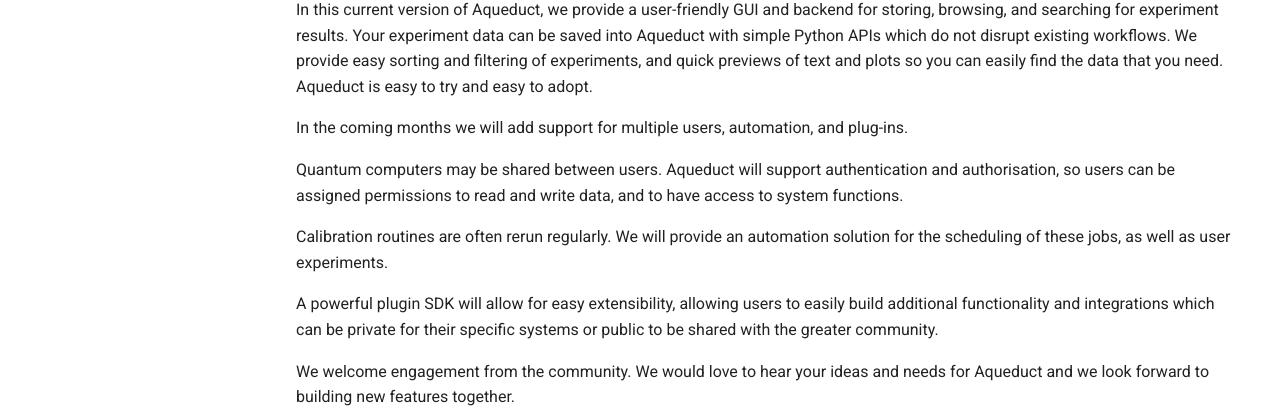
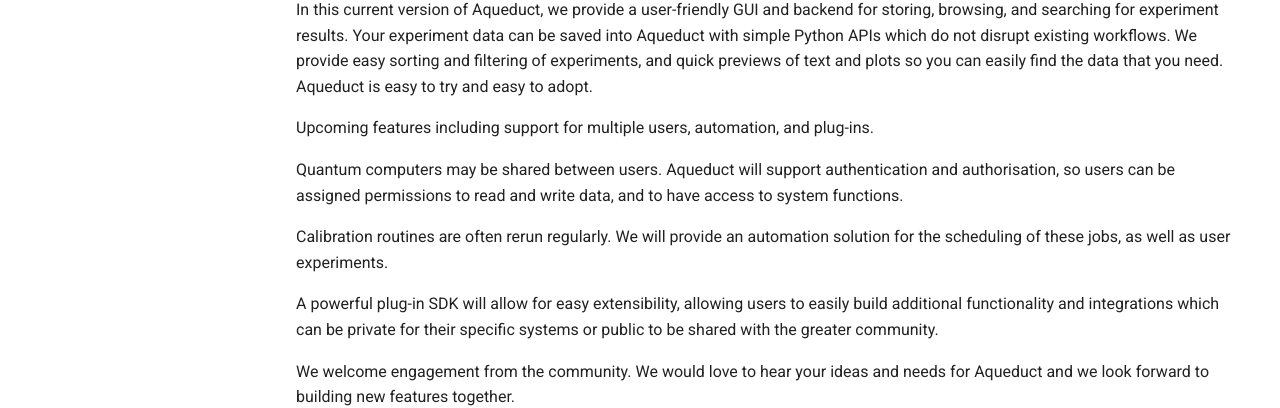
Before and after one commit to AqueductHub/aqueductcore, an MkDocs documentation site: the page built from docs/index.md, in a window 1280 px wide. Shown: the part 317-725 px from the top of the page. Built offline with MkDocs 1.6.1 and Material for MkDocs 9.7.7, drawn with Linux system fonts in a browser that asks for light colours; the version menu is left out.

Commit message:
Address PR comments

```diff
--- a/docs/index.md
+++ b/docs/index.md
@@ -10,7 +10,7 @@
 We provide easy sorting and filtering of experiments, and quick previews of text and plots so you can easily find the data that you need.
 Aqueduct is easy to try and easy to adopt.
 
-In the coming months we will add support for multiple users, automation, and plug-ins.
+Upcoming features including support for multiple users, automation, and plug-ins.
 
 Quantum computers may be shared between users.
 Aqueduct will support authentication and authorisation, so users can be assigned permissions to read and write data, and to have access to system functions.
@@ -18,7 +18,7 @@
 Calibration routines are often rerun regularly.
 We will provide an automation solution for the scheduling of these jobs, as well as user experiments.
 
-A powerful plugin SDK will allow for easy extensibility, allowing users to easily build additional functionality and integrations which can be private for their specific systems or public to be shared with the greater community.
+A powerful plug-in SDK will allow for easy extensibility, allowing users to easily build additional functionality and integrations which can be private for their specific systems or public to be shared with the greater community.
 
 We welcome engagement from the community.
 We would love to hear your ideas and needs for Aqueduct and we look forward to building new features together.
```
Also changed, not shown: docs/setup.md (+1 -1 lines).
